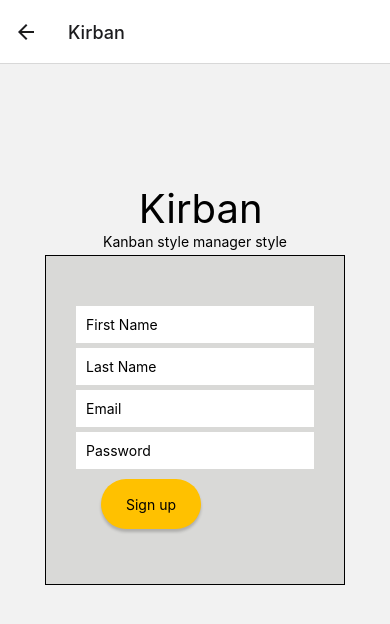
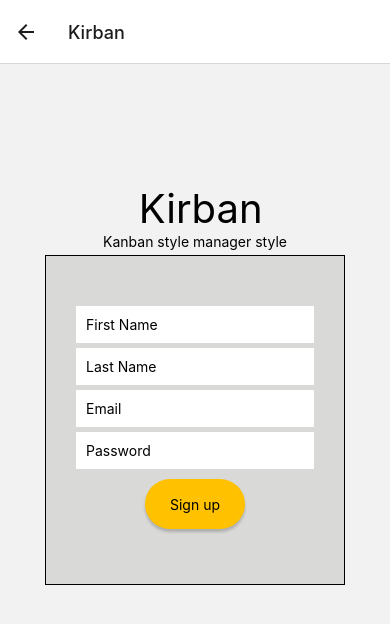
Before and after one commit to KinTale/Kirban-Client, a React Native app: screen /SignUp in a window 390 px wide. Shown: the top 624 px of the page. Built offline with nearby package versions, Linux system fonts and the light colour scheme.

Commit message:
error handling front end

```diff
--- a/components/login/signup.js
+++ b/components/login/signup.js
@@ -15,7 +15,7 @@ export default function SignUp({ navigation }) {
         password: false
     }
     const emailError = 'Enter a valid email'
-    const passwordError = 'password must be more than 8 characters!'
+    const passwordError = 'Password must be more than 8 characters'
     const validEmail = /\S+@\S+/
 
     const [signUpForm, setSignupForm] = useState(blankForm)
@@ -47,8 +47,8 @@ export default function SignUp({ navigation }) {
                     <TextInput placeholder="Email" name="email" value={signUpForm.email} textContentType='emailAddress' onChangeText={(newText) => setSignupForm({ ...signUpForm, email: newText })} />
                 </View>
                 {error.email && (
-                    <View>
-                        <Text> {emailError}</Text>
+                    <View >
+                        <Text style={styles.form.error}>{emailError}</Text>
                     </View>
                 )}
                 <View style={styles.form.text}>
@@ -56,17 +56,18 @@ export default function SignUp({ navigation }) {
                 </View>
                 {error.password && (
                     <View>
-                        <Text> {passwordError}</Text>
+                        <Text style={styles.form.error}>{passwordError}</Text>
                     </View>
                 )}
+                <View style={styles.main.container}>
                 <MainButton
                     title="Sign up"
                     styles={styles.main.button}
                     onPress={() => {
                         validation()
-                        // navigation.navigate("Login")
                     }}
                     text="Sign up" />
+                </View>
             </View>
         </View>
     )
--- a/style.js
+++ b/style.js
@@ -36,6 +36,7 @@ const styles = StyleSheet.create({
   },
   form: {
     container: {
+      width: 300,
       marginTop: 5,
       borderWidth: 1,
       padding: 50,
@@ -44,6 +45,12 @@ const styles = StyleSheet.create({
     text: {
       backgroundColor: "white",
       padding: 10,
+      marginBottom: 5,
+      marginLeft: -20,
+      marginRight: -20
+    },
+    error: {
+      color: "red",
       marginBottom: 5,
       marginLeft: -20,
       marginRight: -20
```
Also changed, not shown: 1 other file (tests, documents, lock files or other folders).
